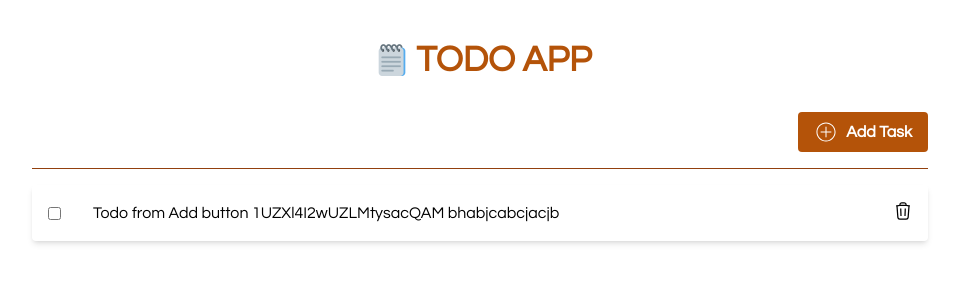
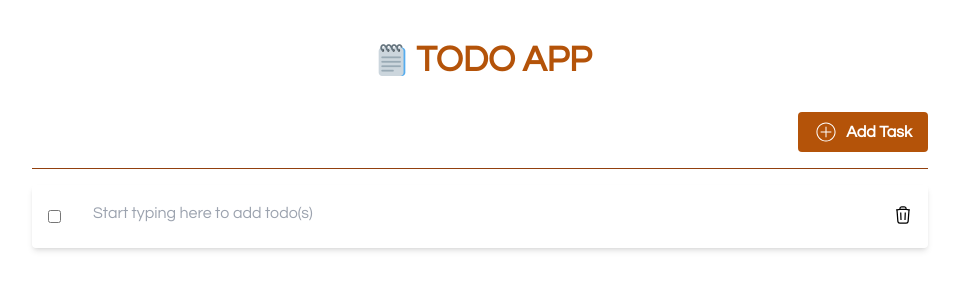
Before and after one commit to saroshfarhan/todo-app, a React (Create React App) app: page / in a window 1280 px wide. Both pictures are taken after a click on the button "Add Task". Shown: the top 300 px of the page, without its empty margins (160-1119 px from the left). Built offline with nearby package versions, Linux system fonts and the light colour scheme.

Commit message:
Added inline editing text area.

```diff
--- a/src/App.js
+++ b/src/App.js
@@ -11,7 +11,7 @@ function App() {
   function addTodo(){
     let task = {
       isCompleted: false,
-      text: "Todo from Add button",
+      text: "",
       id: nanoid()
     }
     setTodo(prevTodo => [task, ...prevTodo])
--- a/src/components/Todo.jsx
+++ b/src/components/Todo.jsx
@@ -2,14 +2,61 @@ import React from 'react';
 
 export default function Todo(props) {
 
+    const [value, setValue] = React.useState();
+    const [editingValue, setEditingValue] = React.useState(value);
+
+    const onChange = (event) => {
+        setEditingValue(event.target.value);
+    }
+
+    const onKeyDown = (event) => {
+        if (event.key === "Enter" || event.key === "Escape") {
+        event.target.blur();
+        }
+    };
+
+    const onBlur = (event) => {
+        if (event.target.value.trim() === "") {
+        setEditingValue(value);
+        } else {
+        setValue(event.target.value);
+        }
+    };
+
+    const onInput = (target) => {
+        if (target.scrollHeight > 33) {
+        target.style.height = "24px";
+        target.style.height = target.scrollHeight - 8 + "px";
+        }
+    };
+
+    // const textareaRef = React.useRef();
+
+    // React.useEffect(() => {
+    //     onInput(textareaRef.current);
+    // }, [onInput, textareaRef]);
+
+
 
    const tasks = props.data.map((task) => {
+
     return (
         <div className='rounded overflow-hidden shadow-md my-1' key={task.id}>
             <div className='flex items-center text-center'>
                 <input type="checkbox" name="" id="" className='default:ring-2 mx-4 lg:mx-4 '/>
                 <div className='w-auto my-4 pr-4 lg:px-4 lg:pr-0'>
-                    <p className='text-base text-left lg:w-[36rem]'>{task.text} {task.id} bhabjcabcjacjb</p>
+                    <textarea
+                        className='resize-none overflow-hidden min-h-[24px] max-h-[100px] hover:cursor-pointer text-base text-left mr-16 lg:w-[36rem] lg:mr-0'
+                        rows={1}
+                        aria-label="Todo"
+                        value={editingValue}
+                        onBlur={onBlur}
+                        onChange={onChange}
+                        onKeyDown={onKeyDown}
+                        onInput={(event) => onInput(event.target)}
+                        // ref={textareaRef}
+                        placeholder="Start typing here to add todo(s)"
+                    />
                 </div>
                 <div className='items-end ml-0 mr-4 lg:ml-[14rem] hover:text-red-500 hover:cursor-pointer'>
                     <svg className="w-5 h-5 mb-1" fill="none" viewBox="0 0 24 24" strokeWidth="1.5" stroke="currentColor">
```
